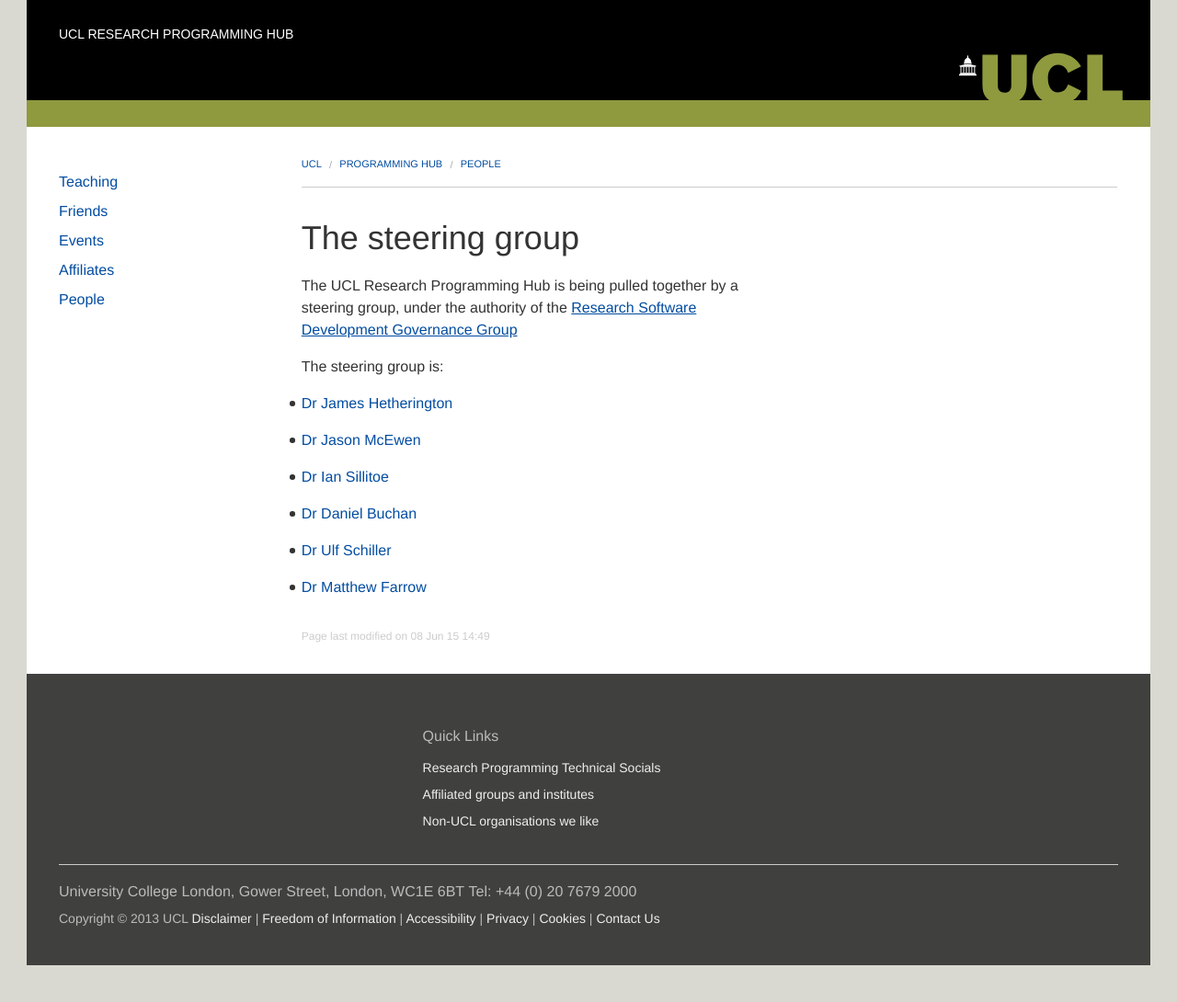
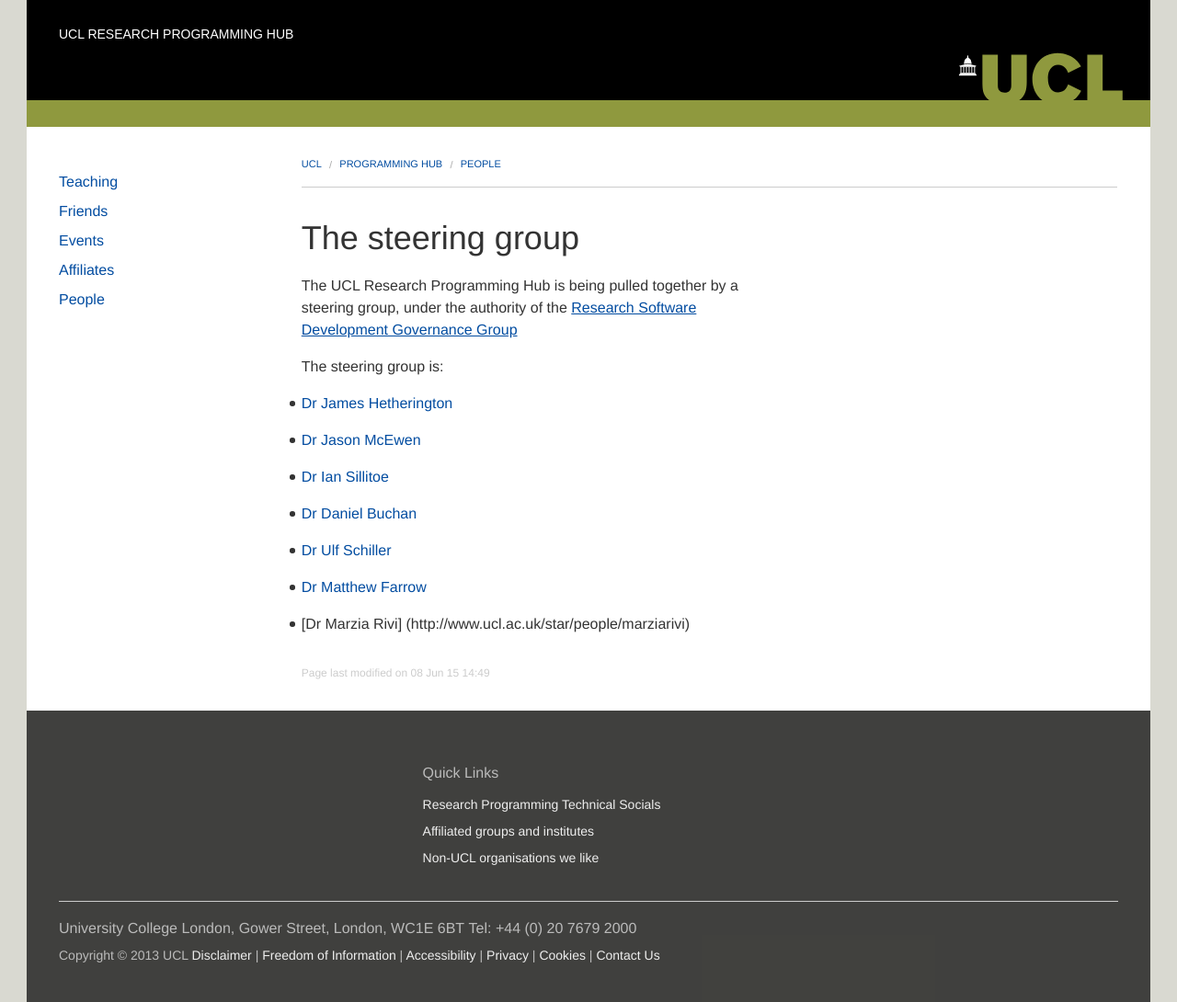
Before and after one commit to UCLProgrammingHub/web, a Jekyll site: the page built from people/index.md, in a window 1280 px wide. Shown: the whole page at 92% size. Built offline with Jekyll 4.4.1, drawn with Linux system fonts in a browser that asks for light colours; before the commit the page ends 1050 px from its top, so only the background shows below that.

Commit message:
Added name to the people page and group to the affiliates page.

```diff
--- a/people/index.md
+++ b/people/index.md
@@ -20,3 +20,4 @@ The steering group is:
 * [Dr Daniel Buchan](http://www.cs.ucl.ac.uk/people_new/D.Buchan.html/)
 * [Dr Ulf Schiller](http://www.lattice-boltzmann.de)
 * [Dr Matthew Farrow](http://www.ucl.ac.uk/klmc/People/Farrow.html)
+* [Dr Marzia Rivi] (http://www.ucl.ac.uk/star/people/marziarivi)
```
Also changed, not shown: affiliates/index.md (+1 -0 lines).
